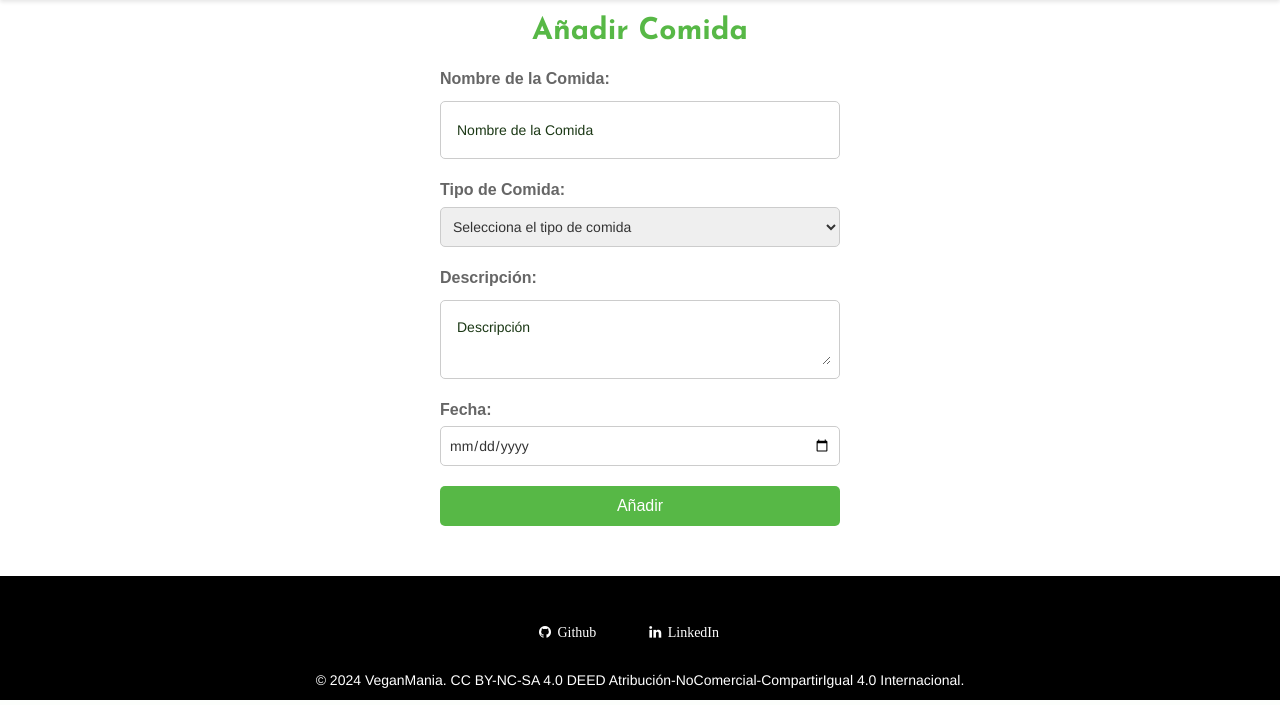
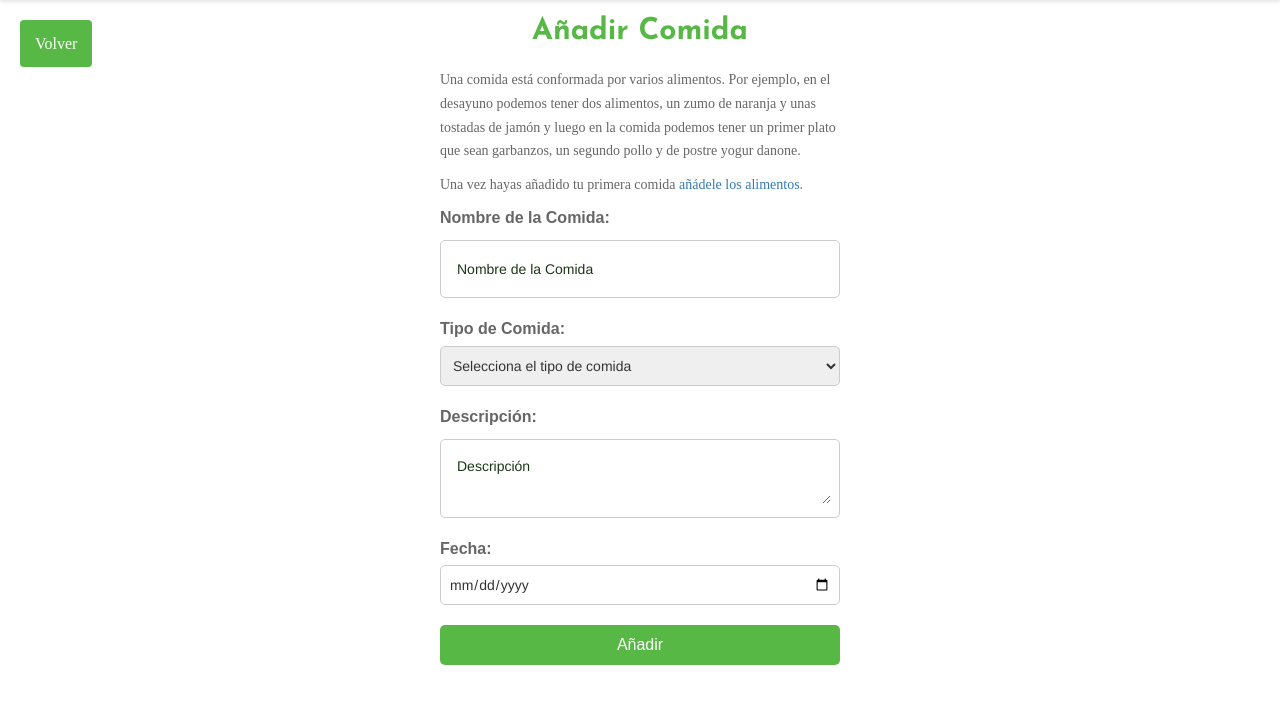
Before and after one commit to davyyelor/VeganMania, a Flask app: a page that uses app/templates/añadirComida.html in a window 1280 px wide. Shown: the part 100-805 px from the top of the page. Run offline with Flask 3, Linux system fonts and the light colour scheme; a user stored in the database is signed in; some libraries are stand-ins or nearby versions; some web fonts are replaced.

Commit message:
Añadidos botones de volver

```diff
--- a/app/templates/añadirComida.html
+++ b/app/templates/añadirComida.html
@@ -57,14 +57,43 @@
     .error-input {
         border-color: red;
     }
+
+    .back-button {
+        position: fixed;
+        top: 120px;
+        left: 20px;
+        display: inline-block;
+        padding: 10px 15px;
+        font-size: 16px;
+        color: #fff;
+        background-color: #57b846;
+        border: none;
+        border-radius: 4px;
+        text-decoration: none;
+        transition: background-color 0.3s;
+        z-index: 1; /* Asegura que el botón esté por debajo del nav */
+    }
+    .back-button:hover {
+        background-color: #4b9e3e;
+    }
+    .info-text {
+        max-width: 500px; /* Change this value to match your form width */
+        margin-top: 20px;
+    }
 </style>
 <div class="loader" id="loader"></div>
 <div class="loader-text" id="loaderText">Añadiendo comida...</div>
 <div class="notification" id="toastNotification">Comida añadida correctamente!</div>
 
+<a href="{{ url_for('inicioUsu') }}" class="back-button">Volver</a>
+
 <section class="añadir-alimento">
     <h1>Añadir Comida</h1>
     <form class="añadir-alimento-form" method="post" id="añadirComidaForm">
+        <div class="info-text">
+            <p>Una comida está conformada por varios alimentos. Por ejemplo, en el desayuno podemos tener dos alimentos, un zumo de naranja y unas tostadas de jamón y luego en la comida podemos tener un primer plato que sean garbanzos, un segundo pollo y de postre yogur danone.</p>
+            <p>Una vez hayas añadido tu primera comida <a href="{{ url_for('añadirAlimento') }}">añádele los alimentos</a>.</p>
+        </div>
         <div class="form-group">
             <label for="nombreComida">Nombre de la Comida:</label>
             <div class="input-box">
@@ -97,6 +126,7 @@
         </div>
         <div class="error-message" id="errorMessage"></div>
     </form>
+
 </section>
 <script>
     document.addEventListener('DOMContentLoaded', function() {
```
Also changed, not shown: app/templates/añadirAlimento.html (+28 -0 lines), app/templates/consultarObjetivos.html (+19 -0 lines), app/templates/inicioUsu.html (+22 -6 lines), app/templates/misComidas.html (+23 -0 lines), app/static/images/icons/vasoDeAgua.png (added).
